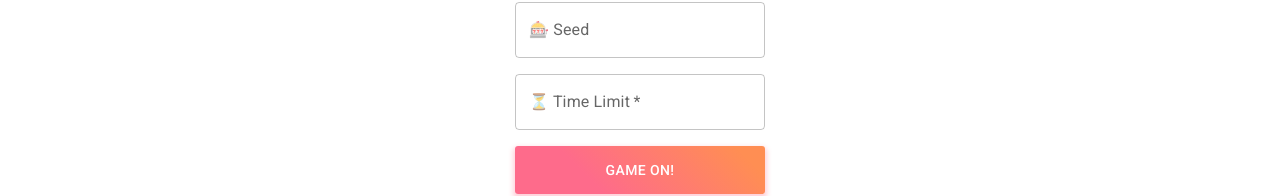
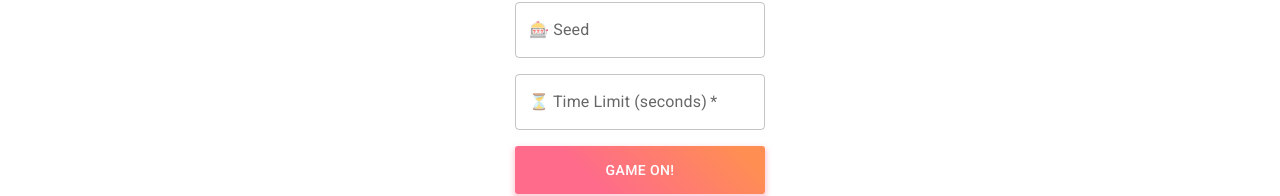
Before and after one commit to andHW/pig-pic, a React (Vite) app: page /pig-pic/drawer in a window 1280 px wide. Shown: the part 391-587 px from the top of the page. Built offline with nearby package versions, Linux system fonts and the light colour scheme.

Commit message:
Add a new linting rule and update README.md

```diff
--- a/src/pages/Drawer.tsx
+++ b/src/pages/Drawer.tsx
@@ -37,7 +37,7 @@ function Drawer() {
         />
         <TextField
           fullWidth
-          label="⏳ Time Limit"
+          label="⏳ Time Limit (seconds)"
           variant="outlined"
           required
           type="number"
```
Also changed, not shown: .eslintrc.cjs, src/components/HomeBigButton.tsx (line endings or trailing spaces), 1 other file (tests, documents, lock files or other folders).
